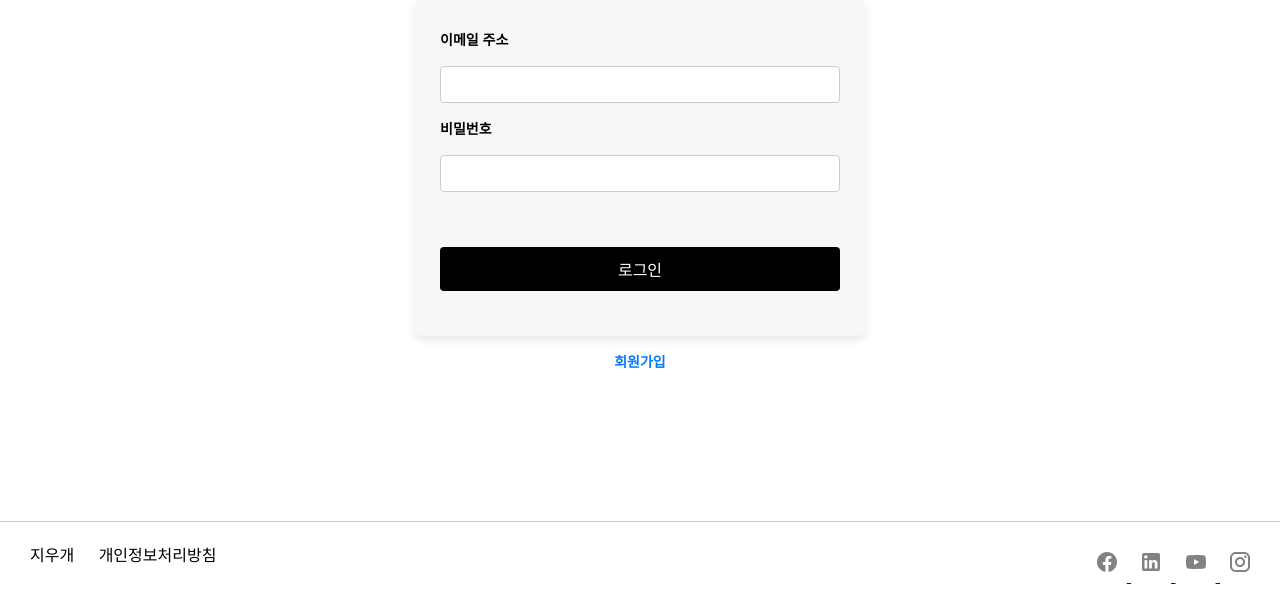
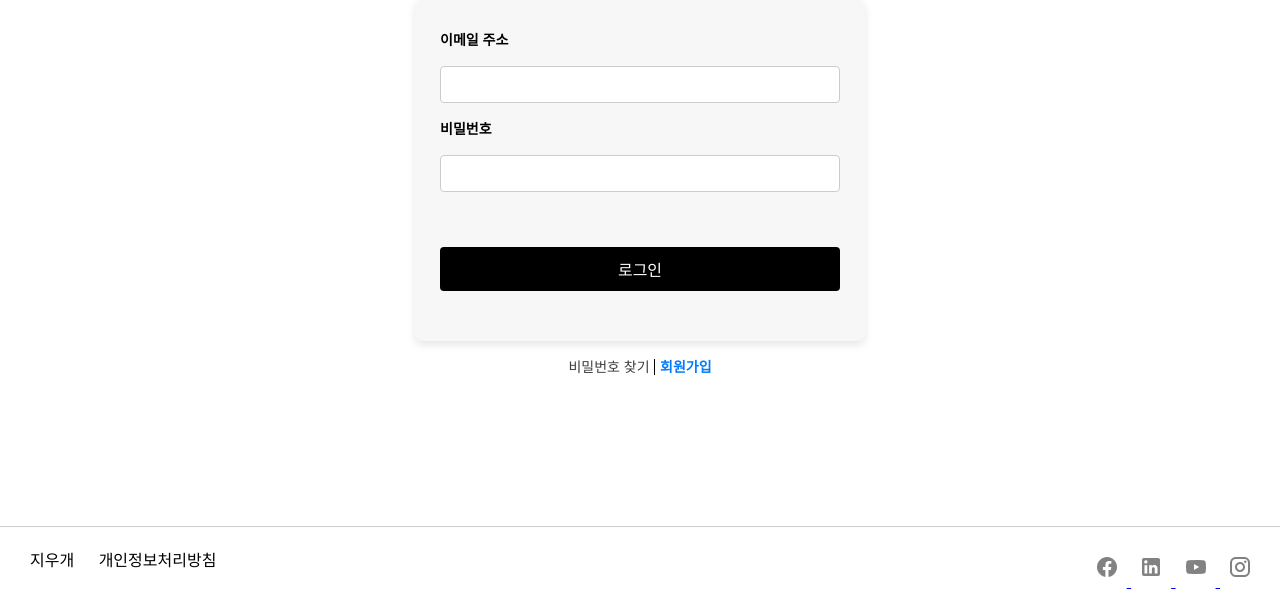
Before and after one commit to kimnamhyeon0112/Capstone_design_team10, a Django app: page /login in a window 1280 px wide. Shown: the part 230-841 px from the top of the page. Before the commit the page ends 814 px from the top, so only its background shows below. Run offline with Django 5.2, Linux system fonts and the light colour scheme.

Commit message:
비밀번호 찾기 페이지 연결

```diff
--- a/mysite/static/style-login.css
+++ b/mysite/static/style-login.css
@@ -77,7 +77,7 @@ html, body {
     width: 450px;
     background-color: #f7f7f7;
     padding: 20px 5px;
-    padding-bottom: 5px;
+    padding-bottom: 0px;
     border-radius: 8px;
     box-shadow: 0 4px 8px rgba(0, 0, 0, 0.1);
     border-spacing: 10px;
@@ -130,6 +130,7 @@ html, body {
     cursor: pointer;
     font-size: 16px;
     margin-top: 10px;
+    margin-bottom: 10px;
     transition: background-color 0.3s ease;
 }
 
@@ -149,9 +150,22 @@ html, body {
     text-decoration: none;
     font-size: 14px;
     transition: color 0.3s ease;
+    padding-left: 5px;
+    border-left: 1px solid #000;
+}
+
+.findPW-button{
+    color: rgb(61, 61, 61);
+    text-decoration: none;
+    font-size: 14px;
+    transition: color 0.3s ease;
 }
 
 .signup-button:hover{
+    opacity: 0.6;
+}
+
+.findPW-button:hover{
     opacity: 0.6;
 }
 
--- a/mysite/users/templates/findPW.html
+++ b/mysite/users/templates/findPW.html
@@ -42,7 +42,7 @@
     </header>
     <main>
         <div class="login-container">
-            <h1>{% translate 비밀번호 찾기 %}</h1>
+            <h1>{% translate "비밀번호 찾기" %}</h1>
             <div class="form-center">
                 <form>
                     <input type="name" placeholder="{% translate "이름" %}" required class="input">
--- a/mysite/users/templates/login.html
+++ b/mysite/users/templates/login.html
@@ -55,6 +55,7 @@
                 </tr>
             </table>
             <div class="form-item">
+                <a href="{% url 'findPW' %}" class="findPW-button">{% translate "비밀번호 찾기" %}</a>
                 <a href="{% url 'signup' %}" class="signup-button"><b>{% translate "회원가입" %}</b></a>
             </div>
         </div>
```
